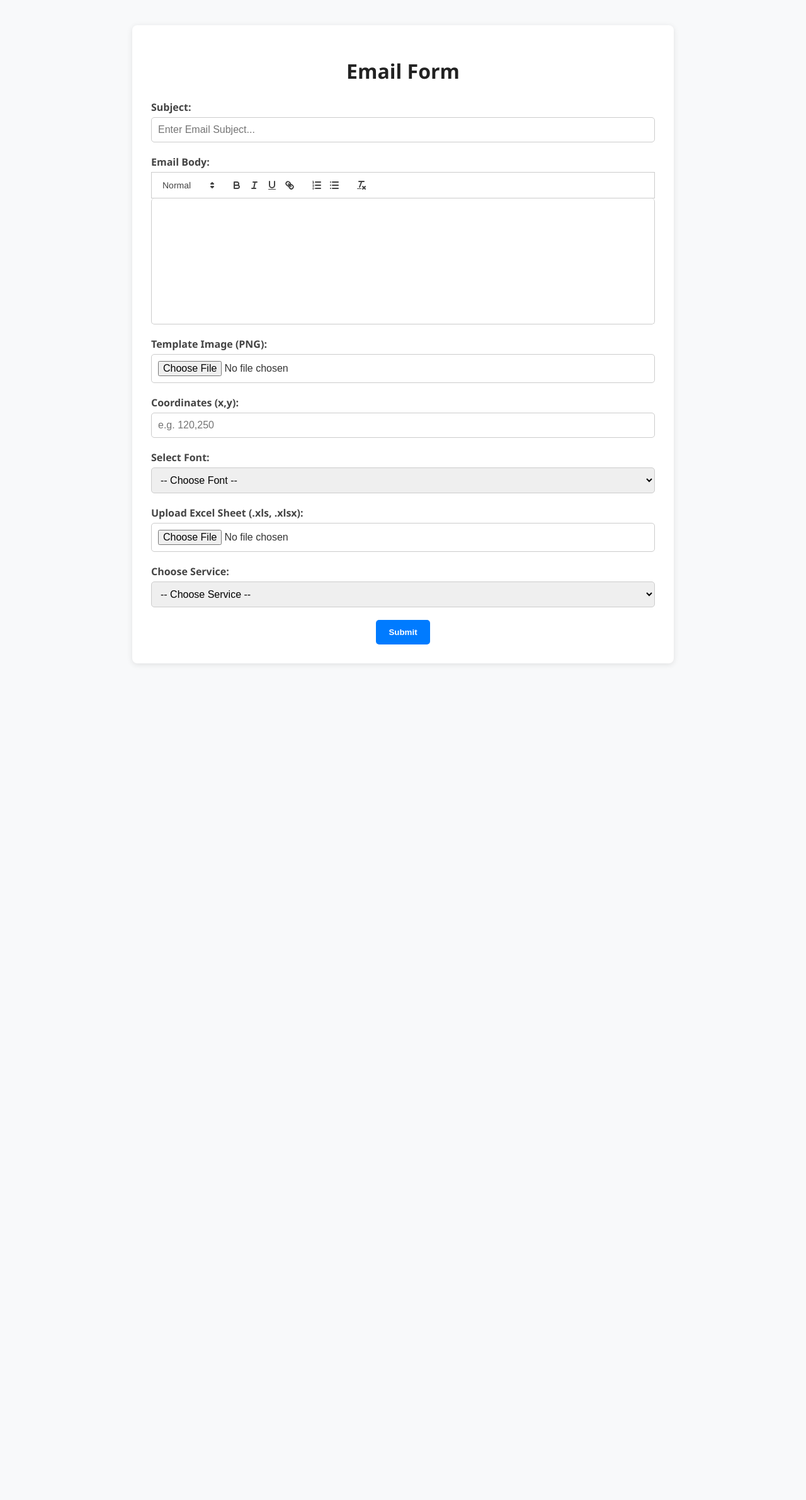
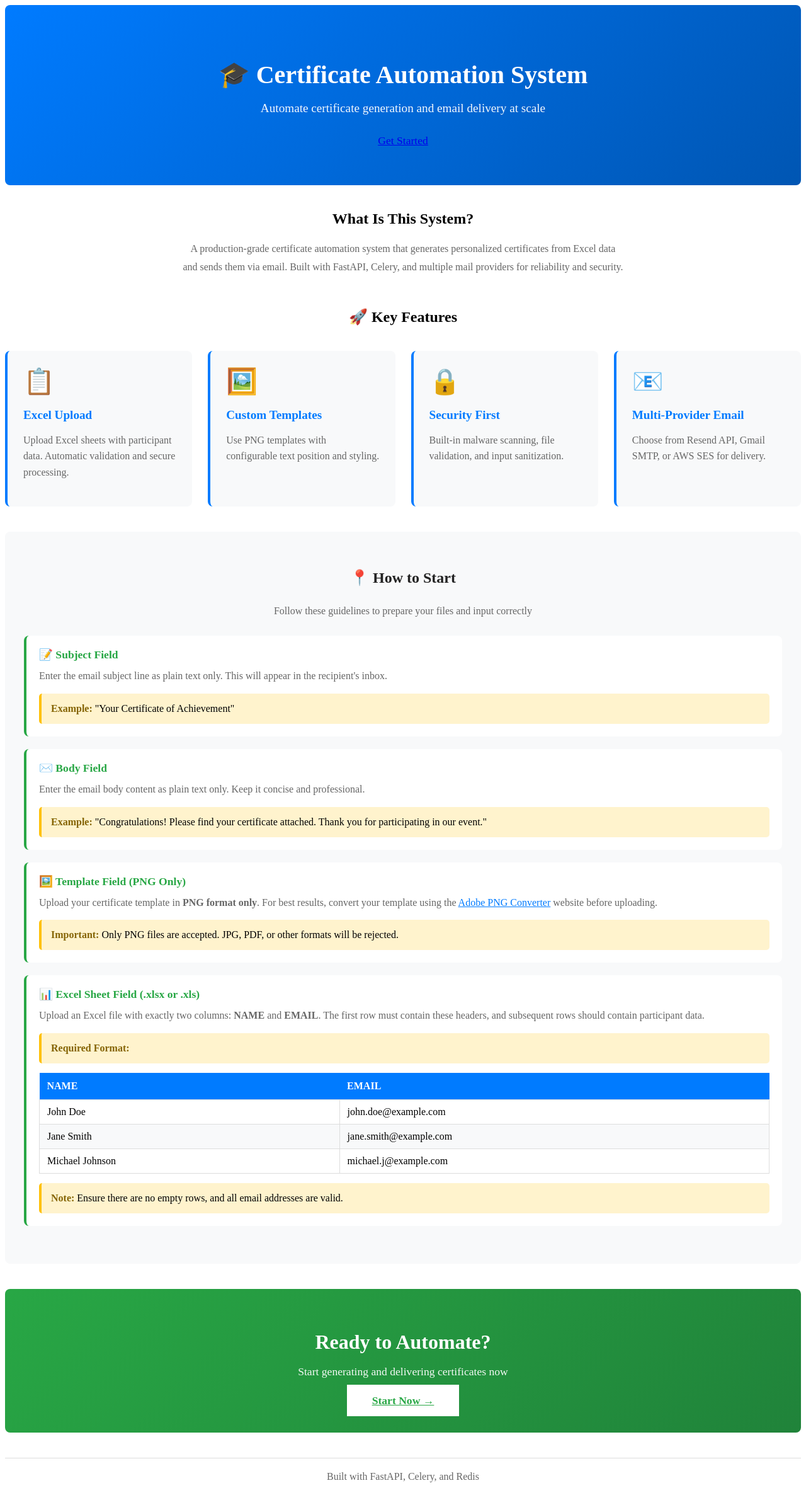
Before and after one commit to gyaneshwarchoudhary/Certificate-Launchpad, a FastAPI app: page / in a window 1280 px wide. Shown: the whole page at 63% size. Before the commit the page ends 1055 px from the top, so only its background shows below. Run offline with FastAPI, Linux system fonts and the light colour scheme; a map, chart or similar area stays blank; some libraries are stand-ins or nearby versions.

Commit message:
added fonts and homepage

```diff
--- a/app/api/routes/certificate_routes.py
+++ b/app/api/routes/certificate_routes.py
@@ -18,9 +18,13 @@
 router = APIRouter(tags=["certificate"])
 templates = Jinja2Templates(directory=os.path.join("app", "templates"))
 
-@router.get("/", response_class=HTMLResponse)
+@router.get("/")
 async def home(request: Request):
-    return templates.TemplateResponse("data.html", {"request": request})
+    return templates.TemplateResponse("homepage.html", {"request": request})
+
+@router.get('/uploads',response_class=HTMLResponse)
+async def upload_page(request:Request):
+    return templates.TemplateResponse('uploads.html',{"request":request})
 
 @router.post("/submit-data", response_class=HTMLResponse)
 async def submit_data(request: Request, sheet: UploadFile, template: UploadFile):
@@ -90,7 +94,6 @@
     template_path = form.get("template")
     service= form.get('service')
 
-    print(f"------------------------------service:{service}")
 
     try:
         cords_data = tuple(int(x) for x in cords.split(","))
--- a/app/schemas/certificate_form.py
+++ b/app/schemas/certificate_form.py
@@ -21,7 +21,7 @@
 
     @field_validator("fonts")
     def validate_fonts(cls, v):
-        allowed_fonts = {"roboto", "opensans", "timesnewroman", "arial"}
+        allowed_fonts = {"roboto", "opensans", "timesnewroman", "arial","georgia"}
         if v.lower().strip() not in allowed_fonts:
             raise ValueError(f"Unsupported font '{v}'. Allowed: {', '.join(allowed_fonts)}")
         return v.lower().strip()
--- /dev/null
+++ b/app/templates/homepage.html
@@ -0,0 +1,381 @@
+<!DOCTYPE html>
+<html lang="en">
+  <head>
+    <meta charset="UTF-8" />
+    <meta name="viewport" content="width=device-width, initial-scale=1.0" />
+    <title>Certificate Automation System</title>
+
+    <style>
+      /* Additional styles for homepage */
+      .hero {
+        background: linear-gradient(135deg, #007bff 0%, #0056b3 100%);
+        color: white;
+        padding: 60px 30px;
+        text-align: center;
+        border-radius: 8px;
+        margin-bottom: 40px;
+      }
+
+      .hero-title {
+        font-size: 2.5rem;
+        margin-bottom: 15px;
+        font-weight: bold;
+      }
+
+      .hero-subtitle {
+        font-size: 1.2rem;
+        margin-bottom: 30px;
+        opacity: 0.95;
+      }
+
+      .hero .btn {
+        font-size: 1.1rem;
+        padding: 15px 40px;
+      }
+
+      .features-grid {
+        display: grid;
+        grid-template-columns: repeat(auto-fit, minmax(250px, 1fr));
+        gap: 25px;
+        margin: 40px 0;
+      }
+
+      .feature-card {
+        background: #f8f9fa;
+        padding: 25px;
+        border-radius: 8px;
+        border-left: 4px solid #007bff;
+        transition: transform 0.3s ease, box-shadow 0.3s ease;
+      }
+
+      .feature-card:hover {
+        transform: translateY(-5px);
+        box-shadow: 0 4px 15px rgba(0, 123, 255, 0.2);
+      }
+
+      .feature-icon {
+        font-size: 2.5rem;
+        margin-bottom: 15px;
+      }
+
+      .feature-title {
+        font-weight: bold;
+        color: #007bff;
+        margin-bottom: 10px;
+        font-size: 1.2rem;
+      }
+
+      .feature-desc {
+        color: #666;
+        line-height: 1.6;
+      }
+
+      .how-to-start {
+        background: #f8f9fa;
+        padding: 40px 30px;
+        border-radius: 8px;
+        margin: 40px 0;
+      }
+
+      .guideline-item {
+        background: white;
+        padding: 20px;
+        border-radius: 8px;
+        margin-bottom: 20px;
+        border-left: 4px solid #28a745;
+      }
+
+      .guideline-title {
+        font-weight: bold;
+        color: #28a745;
+        margin-bottom: 10px;
+        font-size: 1.1rem;
+      }
+
+      .guideline-desc {
+        color: #666;
+        line-height: 1.6;
+        margin-bottom: 10px;
+      }
+
+      .example-table {
+        width: 100%;
+        border-collapse: collapse;
+        margin-top: 15px;
+        background: white;
+      }
+
+      .example-table th {
+        background: #007bff;
+        color: white;
+        padding: 12px;
+        text-align: left;
+        font-weight: bold;
+      }
+
+      .example-table td {
+        padding: 10px 12px;
+        border: 1px solid #ddd;
+      }
+
+      .example-table tr:nth-child(even) {
+        background: #f8f9fa;
+      }
+
+      .note-box {
+        background: #fff3cd;
+        border-left: 4px solid #ffc107;
+        padding: 15px;
+        border-radius: 5px;
+        margin-top: 15px;
+      }
+
+      .note-box strong {
+        color: #856404;
+      }
+
+      .cta-section {
+        text-align: center;
+        padding: 40px;
+        background: linear-gradient(135deg, #28a745 0%, #20833a 100%);
+        border-radius: 8px;
+        margin: 40px 0;
+        color: white;
+      }
+
+      .cta-title {
+        font-size: 2rem;
+        margin-bottom: 15px;
+      }
+
+      .cta-desc {
+        margin-bottom: 25px;
+        font-size: 1.1rem;
+        opacity: 0.95;
+      }
+
+      @media (max-width: 768px) {
+        .hero-title {
+          font-size: 2rem;
+        }
+        .hero-subtitle {
+          font-size: 1rem;
+        }
+        .features-grid {
+          grid-template-columns: 1fr;
+        }
+      }
+    </style>
+  </head>
+  <body class="page">
+    <div class="container">
+      <!-- Hero Section -->
+      <div class="hero">
+        <h1 class="hero-title">🎓 Certificate Automation System</h1>
+        <p class="hero-subtitle">
+          Automate certificate generation and email delivery at scale
+        </p>
+        <a href="/uploads" class="btn btn-primary">Get Started</a>
+      </div>
+
+      <!-- Overview Section -->
+      <section>
+        <h2
+          class="section-title"
+          style="text-align: center; margin-bottom: 20px"
+        >
+          What Is This System?
+        </h2>
+        <p
+          style="
+            text-align: center;
+            color: #666;
+            line-height: 1.8;
+            max-width: 700px;
+            margin: 0 auto;
+          "
+        >
+          A production-grade certificate automation system that generates
+          personalized certificates from Excel data and sends them via email.
+          Built with FastAPI, Celery, and multiple mail providers for
+          reliability and security.
+        </p>
+      </section>
+
+      <!-- Key Features Section -->
+      <section>
+        <h2
+          class="section-title"
+          style="text-align: center; margin-bottom: 30px; margin-top: 50px"
+        >
+          🚀 Key Features
+        </h2>
+        <div class="features-grid">
+          <div class="feature-card">
+            <div class="feature-icon">📋</div>
+            <h3 class="feature-title">Excel Upload</h3>
+            <p class="feature-desc">
+              Upload Excel sheets with participant data. Automatic validation
+              and secure processing.
+            </p>
+          </div>
+          <div class="feature-card">
+            <div class="feature-icon">🖼️</div>
+            <h3 class="feature-title">Custom Templates</h3>
+            <p class="feature-desc">
+              Use PNG templates with configurable text position and styling.
+            </p>
+          </div>
+          <div class="feature-card">
+            <div class="feature-icon">🔒</div>
+            <h3 class="feature-title">Security First</h3>
+            <p class="feature-desc">
+              Built-in malware scanning, file validation, and input
+              sanitization.
+            </p>
+          </div>
+          <div class="feature-card">
+            <div class="feature-icon">📧</div>
+            <h3 class="feature-title">Multi-Provider Email</h3>
+            <p class="feature-desc">
+              Choose from Resend API, Gmail SMTP, or AWS SES for delivery.
+            </p>
+          </div>
+        </div>
+      </section>
+
+      <!-- How to Start Section -->
+      <section class="how-to-start">
+        <h2
+          class="section-title"
+          style="text-align: center; margin-bottom: 30px; color: #222"
+        >
+          📍 How to Start
+        </h2>
+        <p style="text-align: center; color: #666; margin-bottom: 30px">
+          Follow these guidelines to prepare your files and input correctly
+        </p>
+
+        <!-- Subject Field -->
+        <div class="guideline-item">
+          <div class="guideline-title">📝 Subject Field</div>
+          <div class="guideline-desc">
+            Enter the email subject line as plain text only. This will appear in
+            the recipient's inbox.
+          </div>
+          <div class="note-box">
+            <strong>Example:</strong> "Your Certificate of Achievement"
+          </div>
+        </div>
+
+        <!-- Body Field -->
+        <div class="guideline-item">
+          <div class="guideline-title">✉️ Body Field</div>
+          <div class="guideline-desc">
+            Enter the email body content as plain text only. Keep it concise and
+            professional.
+          </div>
+          <div class="note-box">
+            <strong>Example:</strong> "Congratulations! Please find your
+            certificate attached. Thank you for participating in our event."
+          </div>
+        </div>
+
+        <!-- Template Field -->
+        <div class="guideline-item">
+          <div class="guideline-title">🖼️ Template Field (PNG Only)</div>
+          <div class="guideline-desc">
+            Upload your certificate template in
+            <strong>PNG format only</strong>. For best results, convert your
+            template using the
+            <a
+              href="https://www.adobe.com/express/feature/image/convert/png"
+              target="_blank"
+              style="color: #007bff; text-decoration: underline"
+              >Adobe PNG Converter</a
+            >
+            website before uploading.
+          </div>
+          <div class="note-box">
+            <strong>Important:</strong> Only PNG files are accepted. JPG, PDF,
+            or other formats will be rejected.
+          </div>
+        </div>
+
+        <!-- Excel Sheet Field -->
+        <div class="guideline-item">
+          <div class="guideline-title">
+            📊 Excel Sheet Field (.xlsx or .xls)
+          </div>
+          <div class="guideline-desc">
+            Upload an Excel file with exactly two columns:
+            <strong>NAME</strong> and <strong>EMAIL</strong>. The first row must
+            contain these headers, and subsequent rows should contain
+            participant data.
+          </div>
+          <div class="note-box">
+            <strong>Required Format:</strong>
+          </div>
+          <table class="example-table">
+            <thead>
+              <tr>
+                <th>NAME</th>
+                <th>EMAIL</th>
+              </tr>
+            </thead>
+            <tbody>
+              <tr>
+                <td>John Doe</td>
+                <td>john.doe@example.com</td>
+              </tr>
+              <tr>
+                <td>Jane Smith</td>
+                <td>jane.smith@example.com</td>
+              </tr>
+              <tr>
+                <td>Michael Johnson</td>
+                <td>michael.j@example.com</td>
+              </tr>
+            </tbody>
+          </table>
+          <div class="note-box" style="margin-top: 15px">
+            <strong>Note:</strong> Ensure there are no empty rows, and all email
+            addresses are valid.
+          </div>
+        </div>
+      </section>
+
+      <!-- CTA Section -->
+      <section class="cta-section">
+        <h2 class="cta-title">Ready to Automate?</h2>
+        <p class="cta-desc">Start generating and delivering certificates now</p>
+        <a
+          href="/uploads"
+          class="btn"
+          style="
+            background: white;
+            color: #28a745;
+            font-size: 1.1rem;
+            padding: 15px 40px;
+            font-weight: bold;
+          "
+        >
+          Start Now →
+        </a>
+      </section>
+
+      <!-- Footer -->
+      <footer
+        style="
+          text-align: center;
+          padding: 20px;
+          color: #666;
+          border-top: 1px solid #ddd;
+          margin-top: 40px;
+        "
+      >
+        <p style="margin: 0">Built with FastAPI, Celery, and Redis</p>
+      </footer>
+    </div>
+  </body>
+</html>
--- a/app/templates/data.html
+++ b/app/templates/uploads.html
@@ -11,7 +11,7 @@
       rel="stylesheet"
       href="{{ url_for('static', path='css/style.css') }}"
     />
-    <title>Homepage</title>
+    <title>Uploads</title>
   </head>
   <body class="page">
     <div class="container">
@@ -72,9 +72,9 @@
             <option value="">-- Choose Font --</option>
             <option value="Arial">Arial</option>
             <option value="Times New Roman">Times New Roman</option>
-            <option value="Courier New">Courier New</option>
+            <option value="Roboto-Regular">Roboto-Regular</option>
             <option value="Georgia">Georgia</option>
-            <option value="Verdana">Verdana</option>
+            <option value="OpenSans-Regular">OpenSans-Regular</option>
           </select>
         </div>
 
```
Also changed, not shown: app/fonts/OpenSans-Regular.ttf (added), app/fonts/Roboto-Regular.ttf (added), app/fonts/TimesNewRoman.ttf (added).
